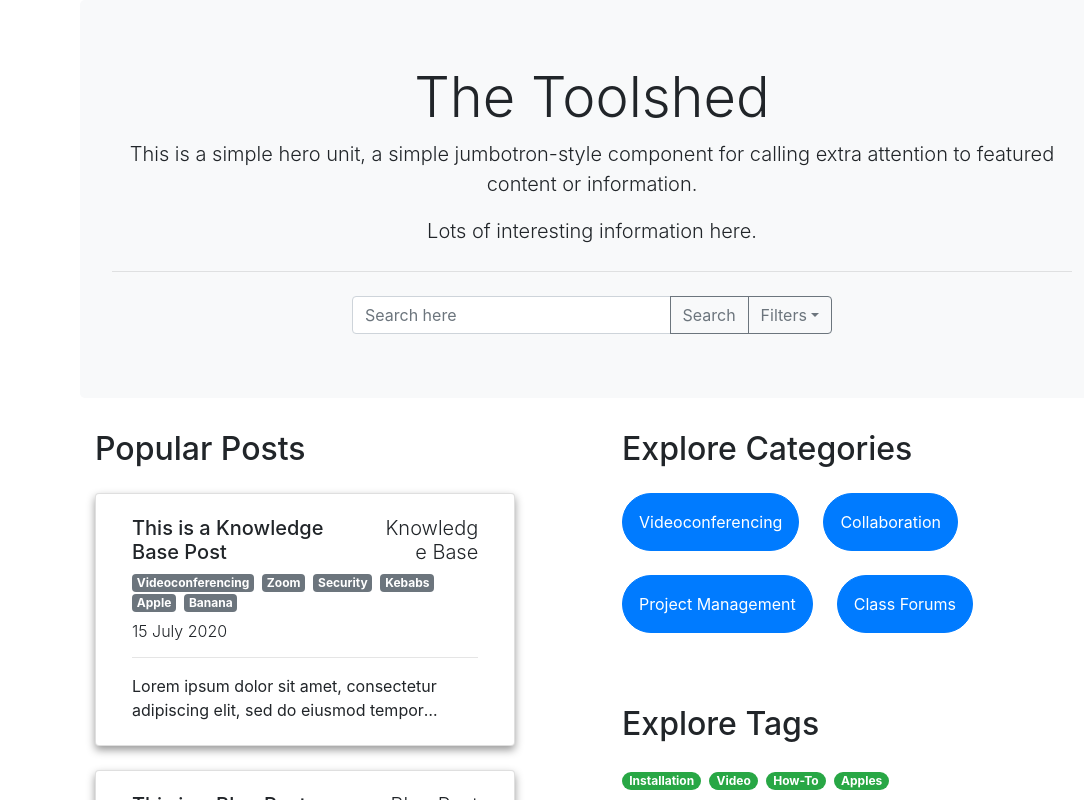
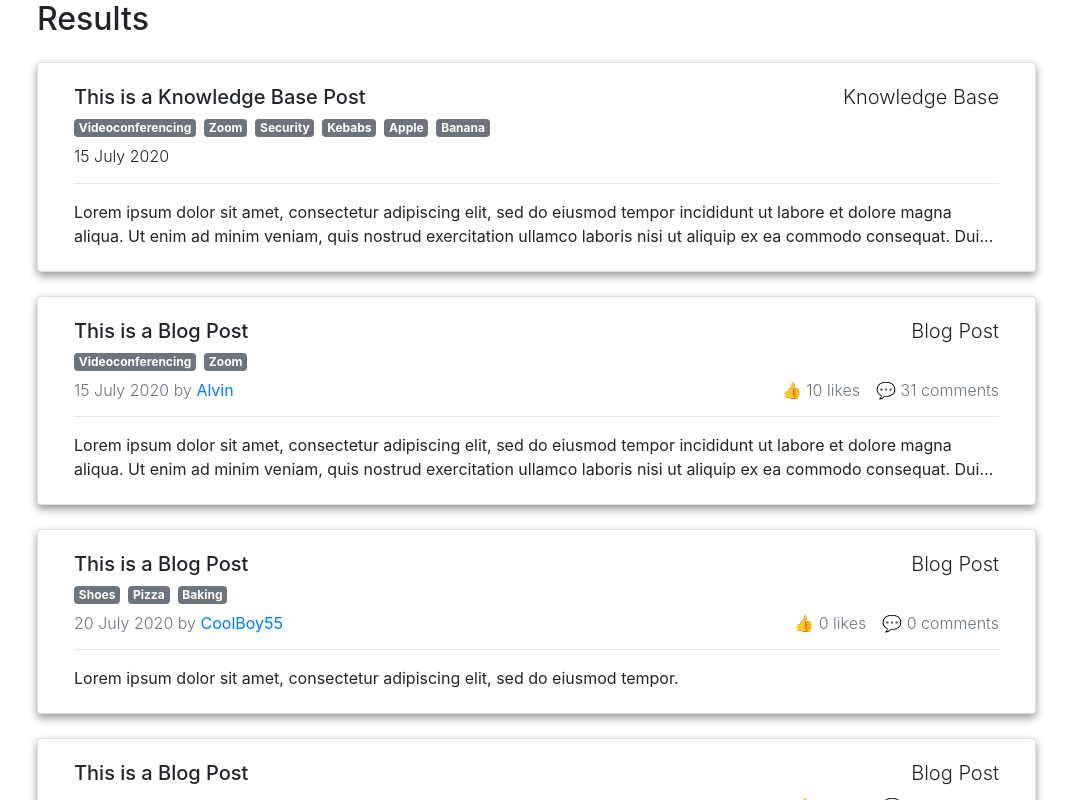
Before and after one commit to shravanjeevan/toolshed, a React (Create React App) app in the folder app/: page /results in a window 1280 px wide. Shown: the top 800 px of the page, without its empty margins (48-1132 px from the left). Built offline with nearby package versions, Linux system fonts and the light colour scheme.

Commit message:
added basic routing using react-router, added results-page scaffolding

```diff
--- /dev/null
+++ b/app/src/bundles/app-page/components/App.js
@@ -0,0 +1,22 @@
+import React from 'react';
+import { BrowserRouter, Route, Link } from 'react-router-dom';
+
+import AppPage from './AppPage';
+import Post from '../../post-page/components/Post';
+import ResultsPage from '../../results-page/components/ResultsPage';
+
+class App extends React.Component {
+    render() {
+        return (
+            <div>
+                <BrowserRouter>
+                    <Route path="/" exact component={AppPage}/>
+                    <Route path="/post" exact component={Post}/>
+                    <Route path="/results" exact component={ResultsPage}/>
+                </BrowserRouter>
+            </div>
+        );
+    }
+}
+
+export default App;
--- a/app/src/bundles/app-page/components/AppHeader.js
+++ b/app/src/bundles/app-page/components/AppHeader.js
@@ -1,4 +1,5 @@
 import React from 'react';
+import { Link } from 'react-router-dom';
 
 class AppHeader extends React.Component {
     render() {
@@ -26,7 +27,7 @@ class AppHeader extends React.Component {
                     />
                     <div class="input-group-append" id="button-addon4">
                         <button class="btn btn-outline-secondary" type="button">
-                            Search
+                            <Link to="/results">Search</Link>
                         </button>
                     </div>
                     <div class="input-group-append">
--- a/app/src/bundles/app-page/components/AppPage.js
+++ b/app/src/bundles/app-page/components/AppPage.js
@@ -1,4 +1,6 @@
 import React from 'react';
+import { BrowserRouter, Route, Link } from 'react-router-dom';
+
 import AppHeader from './AppHeader';
 import PopularPosts from './PopularPosts';
 import CategoryExplorer from './CategoryExplorer';
--- a/app/src/bundles/common/components/PostResult.js
+++ b/app/src/bundles/common/components/PostResult.js
@@ -1,4 +1,7 @@
 import React from 'react';
+import { Route, Link } from 'react-router-dom';
+
+import Post from '../../post-page/components/Post';
 import './PostResult.css';
 
 class PostResult extends React.Component {
@@ -16,7 +19,11 @@ class PostResult extends React.Component {
 
         // Conditionally display blog post elements
         // Knowledge Base Items defaults to only the date - this is the Knowledge Base subtitle
-        let blogPostItemsToShow = <div><span>{post.createdDate}</span></div>;
+        let blogPostItemsToShow = (
+            <div>
+                <span>{post.createdDate}</span>
+            </div>
+        );
 
         // Blog Post Items includes other data points
         if (post.isBlogPost) {
@@ -50,12 +57,12 @@ class PostResult extends React.Component {
                 <div className="card-body">
                     <h5 className="card-title">
                         <div className="row">
-                            <a
-                                href="#"
+                            <Link
+                                to="/post"
                                 className="title-text col-sm-8 text-decoration-none"
                             >
                                 {post.title}
-                            </a>
+                            </Link>
                             <div className="col-sm-4 text-right font-weight-light">
                                 {post.isBlogPost
                                     ? 'Blog Post'
@@ -71,9 +78,9 @@ class PostResult extends React.Component {
                     </h6>
                     <hr />
                     <p className="card-text">
-                        <a href="#" className="text-decoration-none">
+                        <Link to="/post" className="text-decoration-none">
                             <div>{post.body}</div>
-                        </a>
+                        </Link>
                     </p>
                 </div>
             </div>
--- a/app/src/bundles/post-page/components/Post.js
+++ b/app/src/bundles/post-page/components/Post.js
@@ -7,7 +7,7 @@ import PostBody from './PostBody'
 import AppHeader from '../../app-page/components/AppHeader';
 import "./Post.css"
 
-import { BrowserRouter as Router, Route, Link } from "react-router-dom";
+import { Router, Route, Link } from "react-router-dom";
 
 
 const Post = () => (
--- /dev/null
+++ b/app/src/bundles/results-page/components/ResultsList.js
@@ -0,0 +1,97 @@
+import React from 'react';
+import PostResult from '../../common/components/PostResult';
+
+class ResultsList extends React.Component {
+    render() {
+        var results = [
+            {
+                id: 1,
+                title: 'This is a Knowledge Base Post',
+                isBlogPost: false,
+                tags: ['Videoconferencing', 'Zoom', 'Security', 'Kebabs', 'Apple', 'Banana'],
+                createdDate: '15 July 2020',
+                author: 'Alvin',
+                likes: 10,
+                comments: 31,
+                body:
+                    'Lorem ipsum dolor sit amet, consectetur adipiscing elit, sed do eiusmod tempor incididunt ut labore et dolore magna aliqua. Ut enim ad minim veniam, quis nostrud exercitation ullamco laboris nisi ut aliquip ex ea commodo consequat. Duis aute irure dolor in reprehenderit in voluptate velit esse cillum dolore eu fugiat nulla pariatur.',
+            },
+            {
+                id: 2,
+                title: 'This is a Blog Post',
+                isBlogPost: true,
+                tags: ['Videoconferencing', 'Zoom'],
+                createdDate: '15 July 2020',
+                author: 'Alvin',
+                likes: 10,
+                comments: 31,
+                body:
+                    'Lorem ipsum dolor sit amet, consectetur adipiscing elit, sed do eiusmod tempor incididunt ut labore et dolore magna aliqua. Ut enim ad minim veniam, quis nostrud exercitation ullamco laboris nisi ut aliquip ex ea commodo consequat. Duis aute irure dolor in reprehenderit in voluptate velit esse cillum dolore eu fugiat nulla pariatur.',
+            },
+            {
+                id: 3,
+                title: 'This is a Blog Post',
+                isBlogPost: true,
+                tags: ['Shoes', 'Pizza', 'Baking'],
+                createdDate: '20 July 2020',
+                author: 'CoolBoy55',
+                likes: 0,
+                comments: 0,
+                body:
+                    'Lorem ipsum dolor sit amet, consectetur adipiscing elit, sed do eiusmod tempor.',
+            },
+            {
+                id: 4,
+                title: 'This is a Blog Post',
+                isBlogPost: true,
+                tags: [],
+                createdDate: '20 July 2020',
+                author: 'CoolBoy55',
+                likes: 0,
+                comments: 0,
+                body: null,
+            },
+            {
+                id: 5,
+                title: 'This is a Knowledge Base Post',
+                isBlogPost: false,
+                tags: ['Snakes'],
+                createdDate: '15 July 2020',
+                author: null,
+                likes: 0,
+                comments: 0,
+                body:
+                    'Lorem ipsum dolor sit amet, consectetur adipiscing elit, sed do eiusmod tempor incididunt ut labore et dolore magna aliqua. Ut enim ad minim veniam, quis nostrud exercitation ullamco laboris nisi ut aliquip ex ea commodo consequat. Duis aute irure dolor in reprehenderit in voluptate velit esse cillum dolore eu fugiat nulla pariatur.',
+            },
+            {
+                id: 6,
+                title: 'This is a Blog Post',
+                isBlogPost: true,
+                tags: ['Videoconferencing', 'Skype'],
+                createdDate: '30 July 2020',
+                author: 'Monday',
+                likes: 1,
+                comments: 3,
+                body:
+                    'Lorem ipsum dolor sit amet, consectetur adipiscing elit, sed do eiusmod tempor incididunt ut labore et dolore magna aliqua. Ut enim ad minim veniam, quis nostrud exercitation ullamco laboris nisi ut aliquip ex ea commodo consequat. Duis aute irure dolor in reprehenderit in voluptate velit esse cillum dolore eu fugiat nulla pariatur.',
+            },
+        ];
+
+        var postsToShow = results.map((post) => {
+            return (
+                <div className="my-4">
+                    <PostResult post={post} />
+                </div>
+            );
+        });
+
+        return (
+            <div className="container">
+                <h2>Results</h2>
+                <div className="mt-4">{postsToShow}</div>
+            </div>
+        );
+    }
+}
+
+export default ResultsList;
--- /dev/null
+++ b/app/src/bundles/results-page/components/ResultsPage.js
@@ -0,0 +1,16 @@
+import React from 'react';
+import { BrowserRouter, Route, Link } from 'react-router-dom';
+
+import ResultsList from './ResultsList';
+
+class ResultsPage extends React.Component {
+    render() {
+        return (
+            <div>
+                <ResultsList />
+            </div>
+        );
+    }
+}
+
+export default ResultsPage;
--- a/app/src/index.js
+++ b/app/src/index.js
@@ -6,12 +6,12 @@ import { BrowserRouter as Router,Route} from 'react-router-dom';
 // import thunk from 'redux-thunk';
 //import 'bootstrap/dist/css/bootstrap.min.css';
 
-import AppPage from './bundles/app-page/components/AppPage';
+import App from './bundles/app-page/components/App';
 // import reducers from './reducers';
 
 // const store = createStore(reducers, applyMiddleware(thunk));
 
 ReactDOM.render(
-        <AppPage />,
+        <App />,
     document.querySelector('#root')
 );
```
